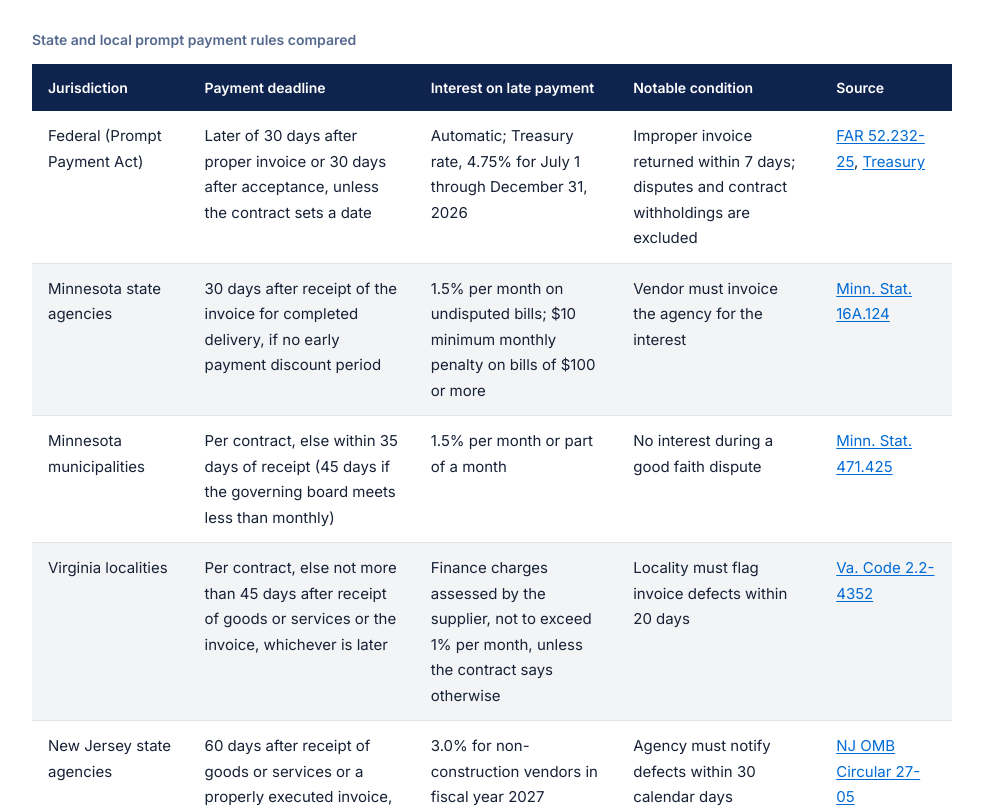
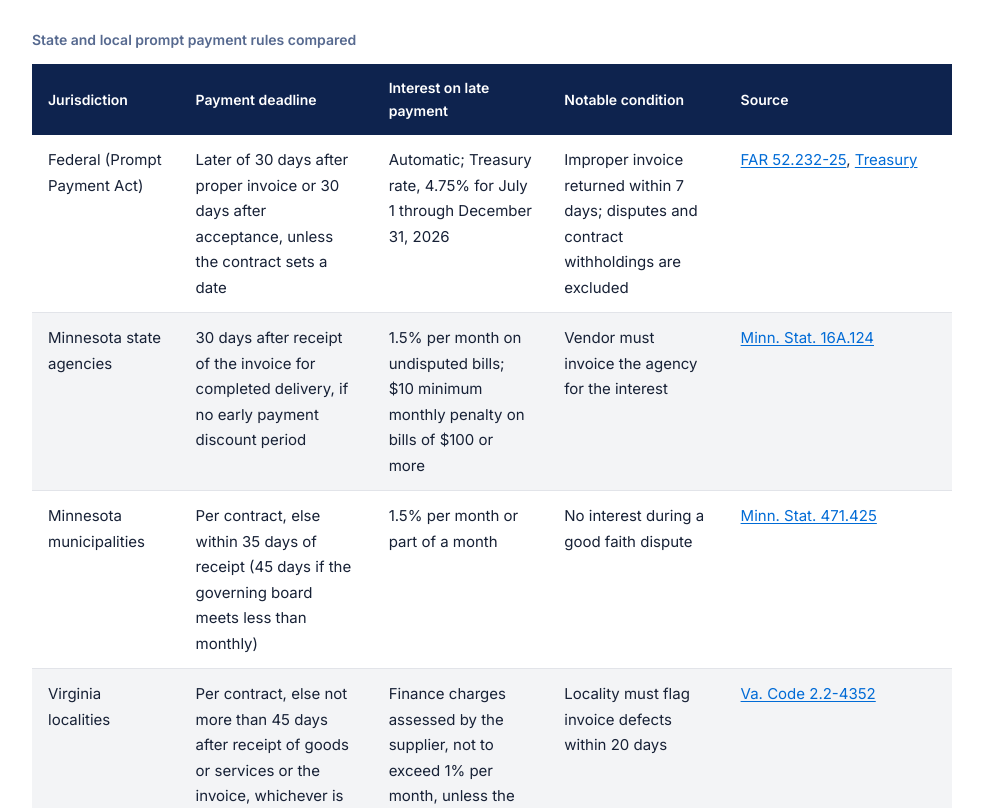
Before and after one commit to dgiovanzana-lambdavp/new-lambda-website, a Next.js app: page /blog/prompt-payment-laws-govtech-software-vendors in a window 1280 px wide. Shown: the part 4201-5009 px from the top of the page, without its empty margins (148-1131 px from the left). Built offline with nearby package versions, Linux system fonts and the light colour scheme; no server answers.

Commit message:
Keep blog table citation links from wrapping mid-label
Add white-space: nowrap on .blog-table anchors so labels like
FAR 52.232-25 stay intact at desktop table widths.

Co-authored-by: dgiovanzana-lambdavp <dgiovanzana-lambdavp@users.noreply.github.com>

```diff
--- a/src/app/blog/blog.css
+++ b/src/app/blog/blog.css
@@ -575,6 +575,11 @@
   vertical-align: top;
 }
 
+/* Keep statute/citation labels like "FAR 52.232-25" on one line. */
+.blog-table a {
+  white-space: nowrap;
+}
+
 .blog-table tbody tr:nth-child(even) {
   background: var(--color-secondary);
 }
```
